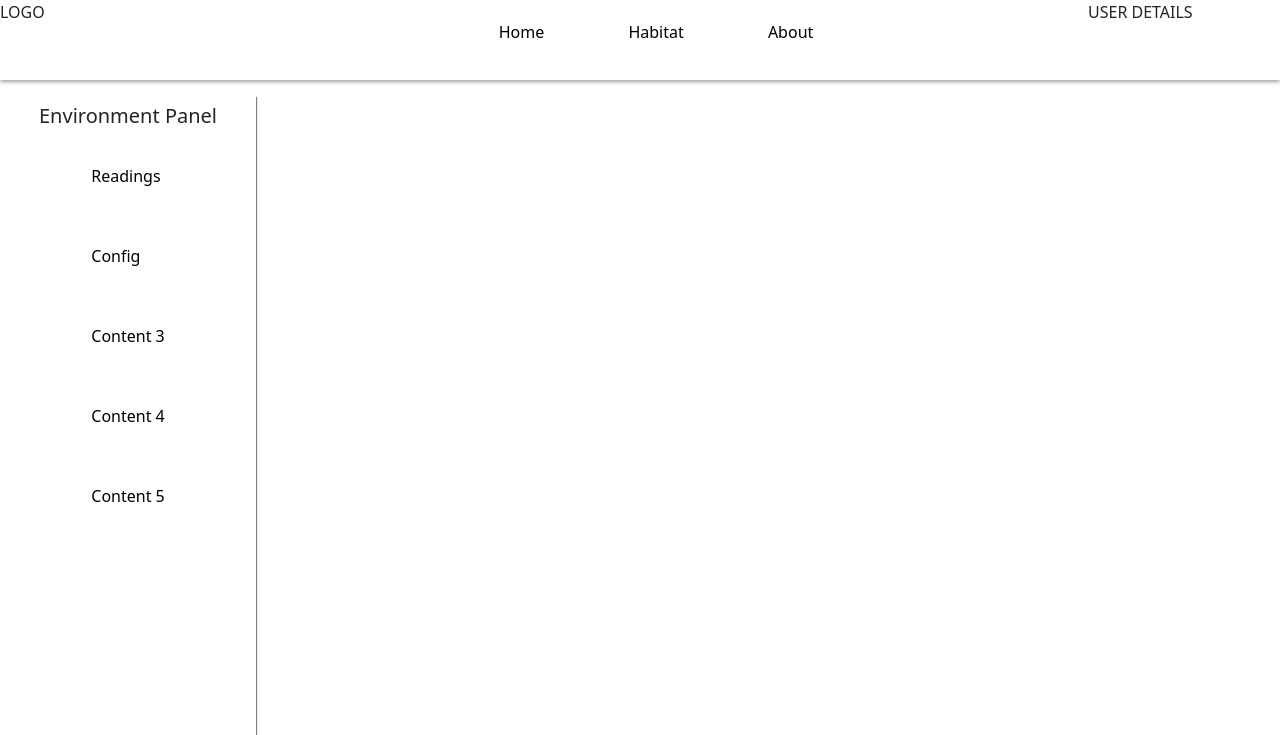
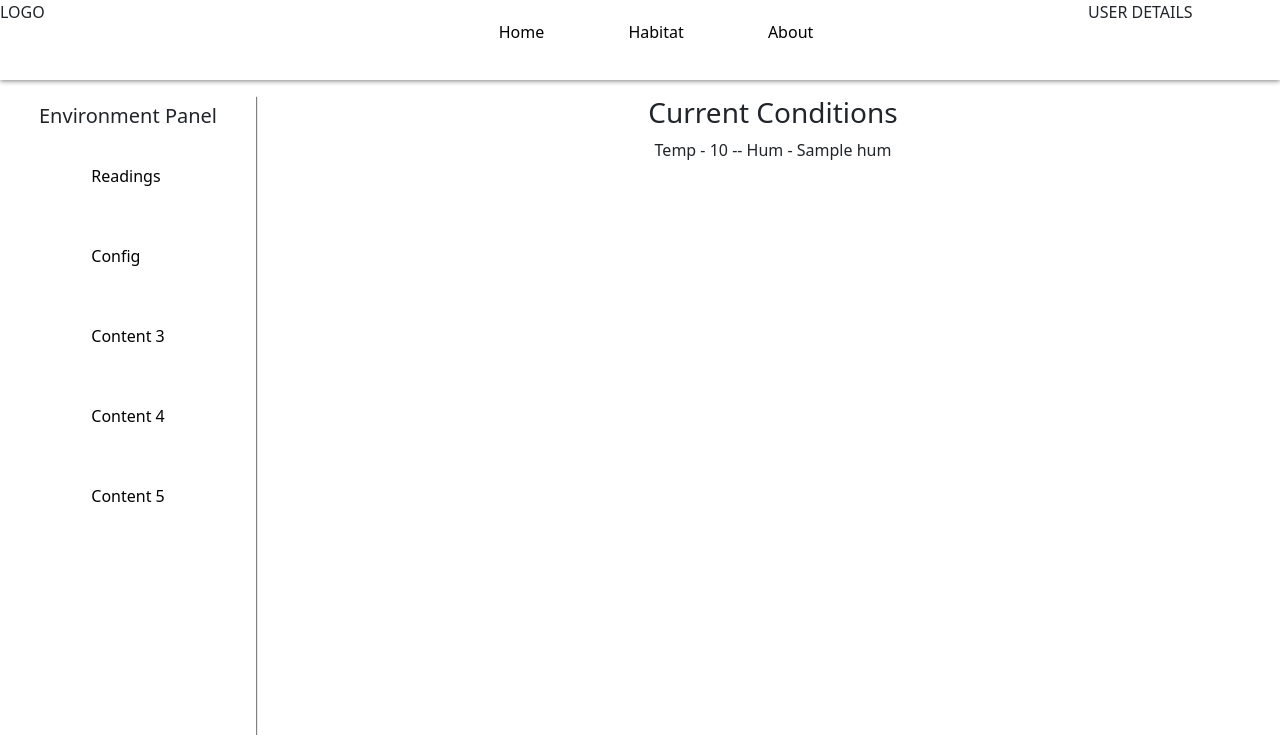
Before and after one commit to KudaCoder/janet, a Flask app: template frontend/templates/habitat.html in a window 1280 px wide. Shown: the top 735 px of the page. Run offline with Flask 2, Linux system fonts and the light colour scheme; the template is opened without the code that fills it: most values are stand-ins (such as "Sample title", 1, 10 or a date in 2020); some libraries are stand-ins or nearby versions.

Commit message:
move habitat nav into separate file and update linked templates

```diff
--- a/frontend/templates/config.html
+++ b/frontend/templates/config.html
@@ -1,4 +1,4 @@
-{% extends "habitat.html" %}
+{% extends "habitat-nav.html" %}
 
 {% block content %}
 
--- /dev/null
+++ b/frontend/templates/habitat-nav.html
@@ -0,0 +1,29 @@
+{% extends "base.html" %}
+
+{% block container %}
+
+    <section id="habitat">
+        <grid-container id="habitat-container">
+            <grid-item class="habitat-item" id="habitat-side-item">
+                <div class="side-panel">
+                    <h5 class="mt-2">Environment Panel</h5>
+                    <ul>
+                        <li>
+                            <a href="{{ url_for('habitat.readings') }}">Readings</a>
+                        </li>
+                        <li><a href="{{ url_for('habitat.config') }}">Config</a></li>
+                        <li><a href="{{ url_for('habitat.readings') }}">Content 3</a></li>
+                        <li><a href="{{ url_for('habitat.readings') }}">Content 4</a></li>
+                        <li><a href="{{ url_for('habitat.readings') }}">Content 5</a></li>
+                    </ul>
+                </div>
+            </grid-item>
+            <grid-item class="habitat-item" id="habitat-main-item">
+                <div class="habitat-content">
+                    {% block content %}{% endblock %}
+                </div>
+            </grid-item>
+        </grid-container>
+    </section>
+
+{% endblock %}
--- a/frontend/templates/habitat.html
+++ b/frontend/templates/habitat.html
@@ -1,29 +1,10 @@
-{% extends "base.html" %}
+{% extends "habitat-nav.html" %}
 
-{% block container %}
+{% block content %}
 
-    <section id="habitat">
-        <grid-container id="habitat-container">
-            <grid-item class="habitat-item" id="habitat-side-item">
-                <div class="side-panel">
-                    <h5 class="mt-2">Environment Panel</h5>
-                    <ul>
-                        <li>
-                            <a href="{{ url_for('habitat.readings') }}">Readings</a>
-                        </li>
-                        <li><a href="{{ url_for('habitat.config') }}">Config</a></li>
-                        <li><a href="{{ url_for('habitat.readings') }}">Content 3</a></li>
-                        <li><a href="{{ url_for('habitat.readings') }}">Content 4</a></li>
-                        <li><a href="{{ url_for('habitat.readings') }}">Content 5</a></li>
-                    </ul>
-                </div>
-            </grid-item>
-            <grid-item class="habitat-item" id="habitat-main-item">
-                <div class="habitat-content">
-                    {% block content %}{% endblock %}
-                </div>
-            </grid-item>
-        </grid-container>
-    </section>
+    <div class="">
+        <h3 class="text-center">Current Conditions</h3>
+        <p class="text-center">Temp - {{ reading.temp }}  --  Hum - {{ reading.hum }}</p>
+    </div>
 
 {% endblock %}
```
